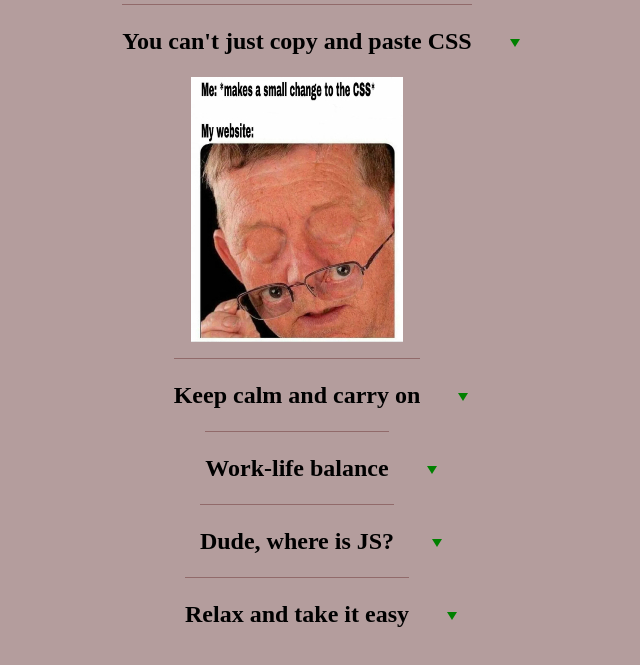
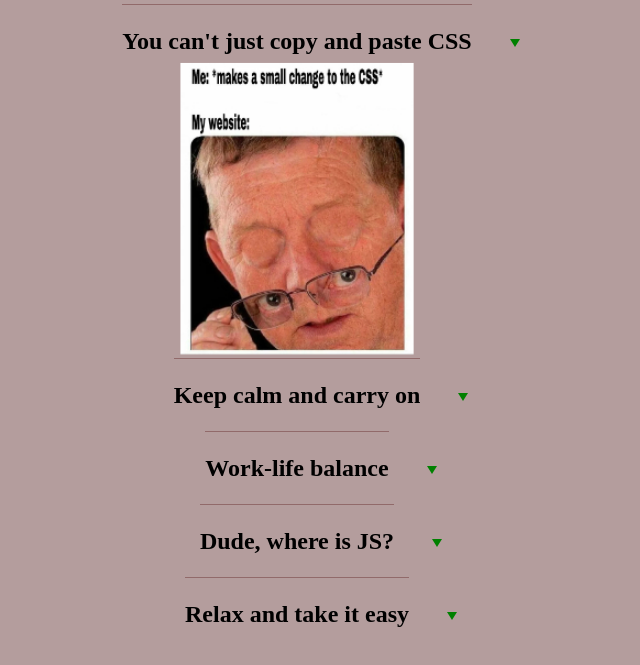
Before and after one commit to rukavin1/cssBayan, a plain HTML site: page cssBayan/index.html in a window 1280 px wide. In both pictures the pointer is over the element 640 px from the left and 426 px from the top of the page. Shown: the part 209-874 px from the top of the page, without its empty margins (343-983 px from the left). Drawn offline with Linux system fonts and the light colour scheme.

Commit message:
feat: add transform scale to the img (Sun, Mar 12, 2023, 9:32:53 PM)

```diff
--- a/cssBayan/style.css
+++ b/cssBayan/style.css
@@ -25,6 +25,7 @@ h1 {
     align-items: center;
     font-size: 1.5rem;
     font-weight: 600;
+    transition: height .3s
 }
 
 .accordion__item {
@@ -67,6 +68,11 @@ h1 {
     display: none;
 }
 
+.item__image:hover {
+    transform: scale(1.1);
+    cursor: pointer;
+}
+
 .item__input {
     -webkit-appearance: none;
     appearance: none;
@@ -83,7 +89,6 @@ h1 {
 
 .item__input:checked ~ .item__image {
     display: block;
-    transition: 0.3s ease-out;
 }
 
 .item__input:checked ~ .item__image:after {
```
